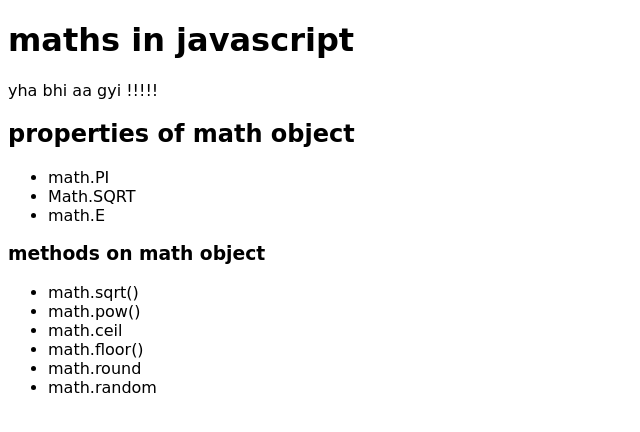
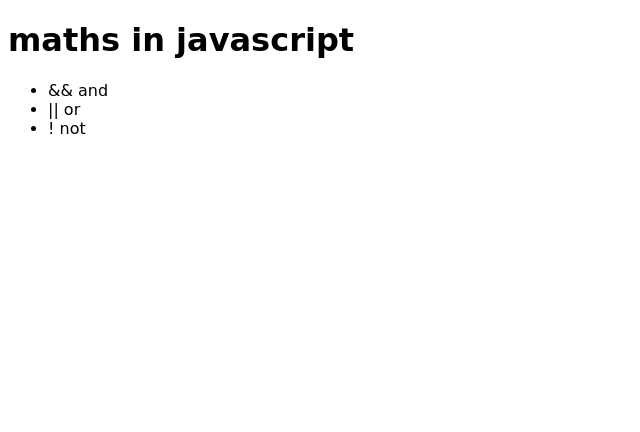
Before and after one commit to aakratijangid9377/js-learning, a plain HTML site: page index.html in a window 1280 px wide. Shown: the whole page, without its empty margins (0-640 px from the left). Drawn offline with Linux system fonts and the light colour scheme.

Commit message:
Update index.html

```diff
--- a/index.html
+++ b/index.html
@@ -15,7 +15,7 @@
     </p>
   </body>
 </html> -->
-<!DOCTYPE html>
+<!-- <!DOCTYPE html>
 <html lang="en">
   <head>
     <meta charset="UTF-8" />
@@ -50,3 +50,20 @@
     </ul>
   </body>
 </html>
+ -->
+ <!DOCTYPE html>
+<html lang="en">
+  <head>
+    <meta charset="UTF-8" />
+    <meta http-equiv="X-UA-Compatible" content="IE=edge" />
+    <meta name="viewport" content="width-dedvice-width, initial-scale=1">
+    <title>maths in javascript</title>
+    <script src="index.js"></script>
+  </head>
+  <body style="font-family: cursive">
+    <h1>maths in javascript</h1>
+    <ul>
+      <li>&& and</li>
+      <li>|| or</li>
+      <li>! not</li>
+    </ul>
```
